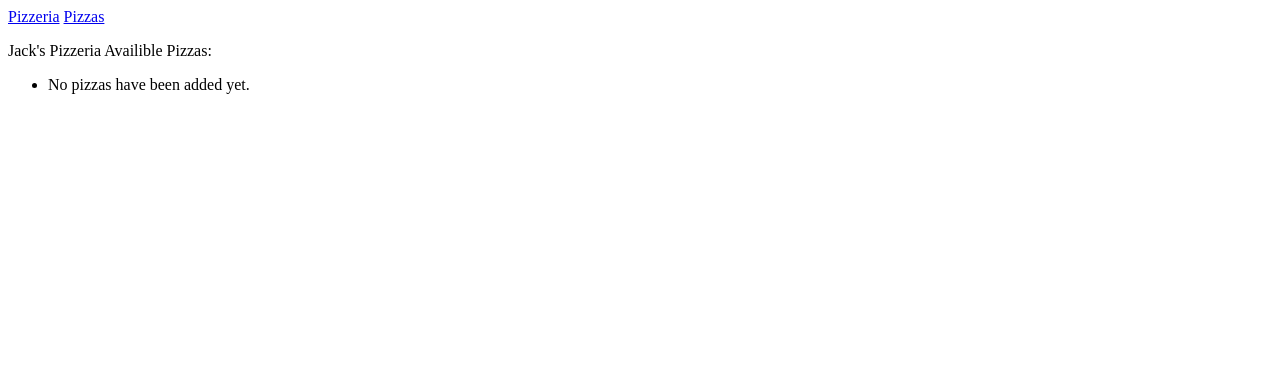
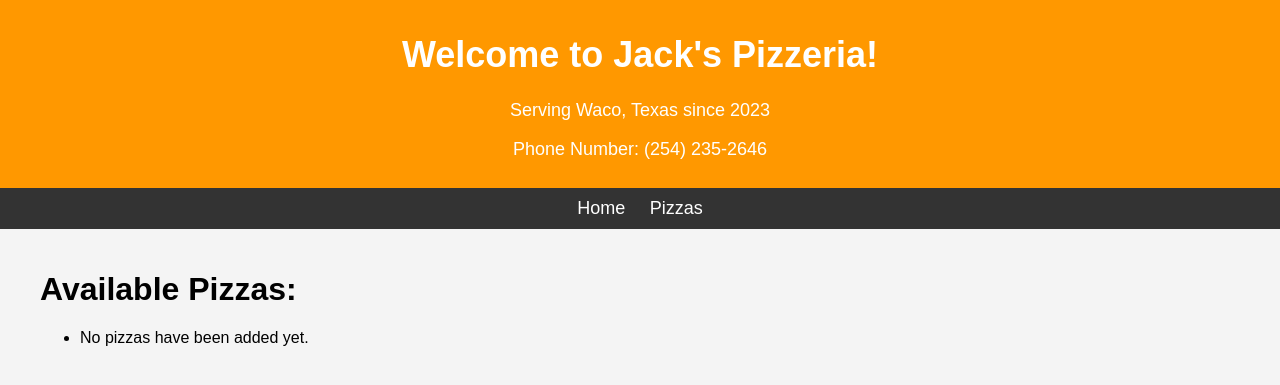
Before and after one commit to jack-oq/Pizzeria, a Django app: page /pizzas in a window 1280 px wide. Shown: the top 385 px of the page. Run offline with Django 4.2, Linux system fonts and the light colour scheme; data that the repository does not hold is empty.

Commit message:
+ styling

```diff
--- a/pizzas/templates/pizzas/base.html
+++ b/pizzas/templates/pizzas/base.html
@@ -1,9 +1,82 @@
-<p>
-    <a href="{% url 'pizzas:index' %}">Pizzeria</a>
-    <a href="{% url 'pizzas:pizzas' %}">Pizzas</a>
+<!DOCTYPE html>
+<html lang="en">
+<head>
+    <meta charset="UTF-8">
+    <meta name="viewport" content="width=device-width, initial-scale=1.0">
+    <title>Pizzeria</title>
+    <style>
+        body {
+            font-family: Arial, sans-serif;
+            margin: 0;
+            padding: 0;
+            background-color: #f4f4f4;
+        }
 
-</p>
+        header {
+            background-color: #FF9800;
+            padding: 10px;
+            text-align: center;
+        }
 
-{% block content %}
+        nav {
+            text-align: center;
+            padding: 10px;
+            background-color: #333;
+        }
 
-{% endblock content %}
+        nav a {
+            color: #FFF;
+            text-decoration: none;
+            margin: 0 10px;
+            font-size: 18px;
+            transition-property: color;
+            transition-duration: 0.3s;
+            transition-timing-function: ease-in-out;
+        }
+
+        nav a:hover {
+            text-decoration: underline;
+            color: #FF9800;
+        }
+
+        nav a.active {
+            background-color: #FF9800;
+            padding: 5px 10px;
+            border-radius: 5px;
+            transition-property: background-color;
+            transition-duration: 0.3s;
+            transition-timing-function: ease-in-out;
+        }
+
+        nav a.active:hover,
+        nav a.active:focus {
+            background-color: #F57C00;
+        }
+
+        .container {
+            max-width: 1200px;
+            margin: 0 auto;
+            padding: 20px;
+        }
+    </style>
+</head>
+<body>
+    <header>
+        <h1 style="color: white; font-size: 36px;">Welcome to <span style="font-weight: bold;">Jack's Pizzeria</span>!</h1>
+        <p style="color: white; font-size: 18px;">Serving Waco, Texas since 2023</p>
+        <p style="color: white; font-size: 18px;">Phone Number: (254) 235-2646</p>
+
+    </header>
+
+    <nav>
+        <a href="{% url 'pizzas:index' %}" class="{% if request.path == '/pizzas/' %}active{% endif %}">Home</a>
+        <a href="{% url 'pizzas:pizzas' %}" class="{% if request.path == '/pizzas/pizzas/' %}active{% endif %}">Pizzas</a>
+    </nav>
+
+    <div class="container">
+        {% block content %}
+
+        {% endblock content %}
+    </div>
+</body>
+</html>
--- a/pizzas/templates/pizzas/pizzas.html
+++ b/pizzas/templates/pizzas/pizzas.html
@@ -1,20 +1,17 @@
 {% extends "pizzas/base.html" %}
 
 {% block content %}
+    <div class="pizza-list-container">
+        <h1 class="pizza-list-header">Available Pizzas:</h1>
 
-<p>
-    Jack's Pizzeria Availible Pizzas:
-</p>
-
-<ul>
-    {% for pizza in all_pizzas %}
-
-    <li>
-        <a href="{% url 'pizzas:pizza' pizza.id %}">{{pizza}}</a>
-    </li>
-    {% empty %}
-    <li>No pizzas have been added yet.</li>
-    {% endfor %}
-</ul>
-
+        <ul class="pizza-list">
+            {% for pizza in all_pizzas %}
+                <li class="pizza-item">
+                    <a href="{% url 'pizzas:pizza' pizza.id %}" class="pizza-link">{{ pizza }}</a>
+                </li>
+            {% empty %}
+                <li class="no-pizza">No pizzas have been added yet.</li>
+            {% endfor %}
+        </ul>
+    </div>
 {% endblock content %}
--- a/pizzas/urls.py
+++ b/pizzas/urls.py
@@ -10,6 +10,7 @@ urlpatterns = [
     path('',views.index,name='index'),
     path('pizzas',views.pizzas,name='pizzas'),
     path('pizzas/<int:pizza_id>/',views.pizza,name='pizza'),
+    path('new_comment/<int:pizza_id>/',views.new_comment,name='new_comment'),
 ]
 
 urlpatterns += staticfiles_urlpatterns()
--- a/pizzas/views.py
+++ b/pizzas/views.py
@@ -1,5 +1,6 @@
-from django.shortcuts import render
+from django.shortcuts import render, redirect
 from .models import *
+from .forms import *
 
 # Create your views here.
 def index(request):
@@ -21,4 +22,17 @@ def pizza(request,pizza_id):
     context = {'pizzas':pizza, 'toppings':toppings}
     return render(request, 'pizzas/pizza.html', context)
 
-#{% load static %} <img src="{% static "media/pizzas.jpg" %}" alt="Hawaiian Pizza" style="width: 200px; height: auto;" />
+def new_comment(request, pizza_id):
+    pizza = Pizza.objects.get(id=pizza_id)
+    if request.method != 'POST':
+        form = CommentForm()
+    else:
+        form = CommentForm(data=request.POST)
+        if form.is_valid():
+            new_comment = form.save(commit=False)
+            new_comment.pizza = pizza
+            new_comment.save()
+            return redirect('pizzas:pizza', pizza_id=pizza_id)
+
+    context = {'form':form, 'pizza':pizza}
+    return render(request, 'pizzas/new_comment.html', context)
--- a/testcode.py
+++ b/testcode.py
@@ -19,3 +19,8 @@ pizzas = Pizza.objects.filter(pizza_name=p)
 
 for p in pizzas:
     print(p.id, p)
+
+
+#<p>
+#    <a href="{% url 'pizzas:new_comment' pizza.id %}">Add a new comment</a>
+#</p>
```
Also changed, not shown: pizzas/forms.py (added, +8 -0 lines), pizzas/static/styles.css (added, +16 -0 lines), pizzas/templates/pizzas/index.html (+6 -3 lines), pizzas/templates/pizzas/new_comment.html (added, +19 -0 lines), pizzas/templates/pizzas/pizza.html (+6 -1 lines), pizzas/static/media/coupon.png (added), 1 other file.
